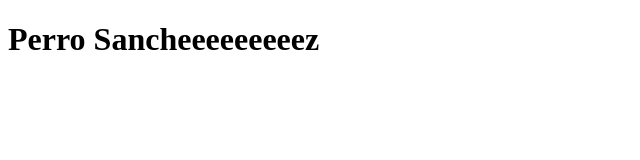
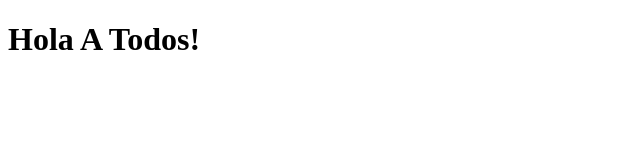
Before and after one commit to Miguuuelz26/Digi2026, a plain HTML site: page index.html in a window 1280 px wide. Shown: the whole page, without its empty margins (0-640 px from the left). Drawn offline with Linux system fonts and the light colour scheme.

Commit message:
Change header text from 'Perro Sancheeeeeeeeez' to 'Hola A Todos!'

```diff
--- a/index.html
+++ b/index.html
@@ -5,6 +5,7 @@
     <title>Title</title>
 </head>
 <body>
-<h1>Perro Sancheeeeeeeeez</h1>
+<h1>Hola A Todos!
+</h1>
 </body>
 </html>
```
